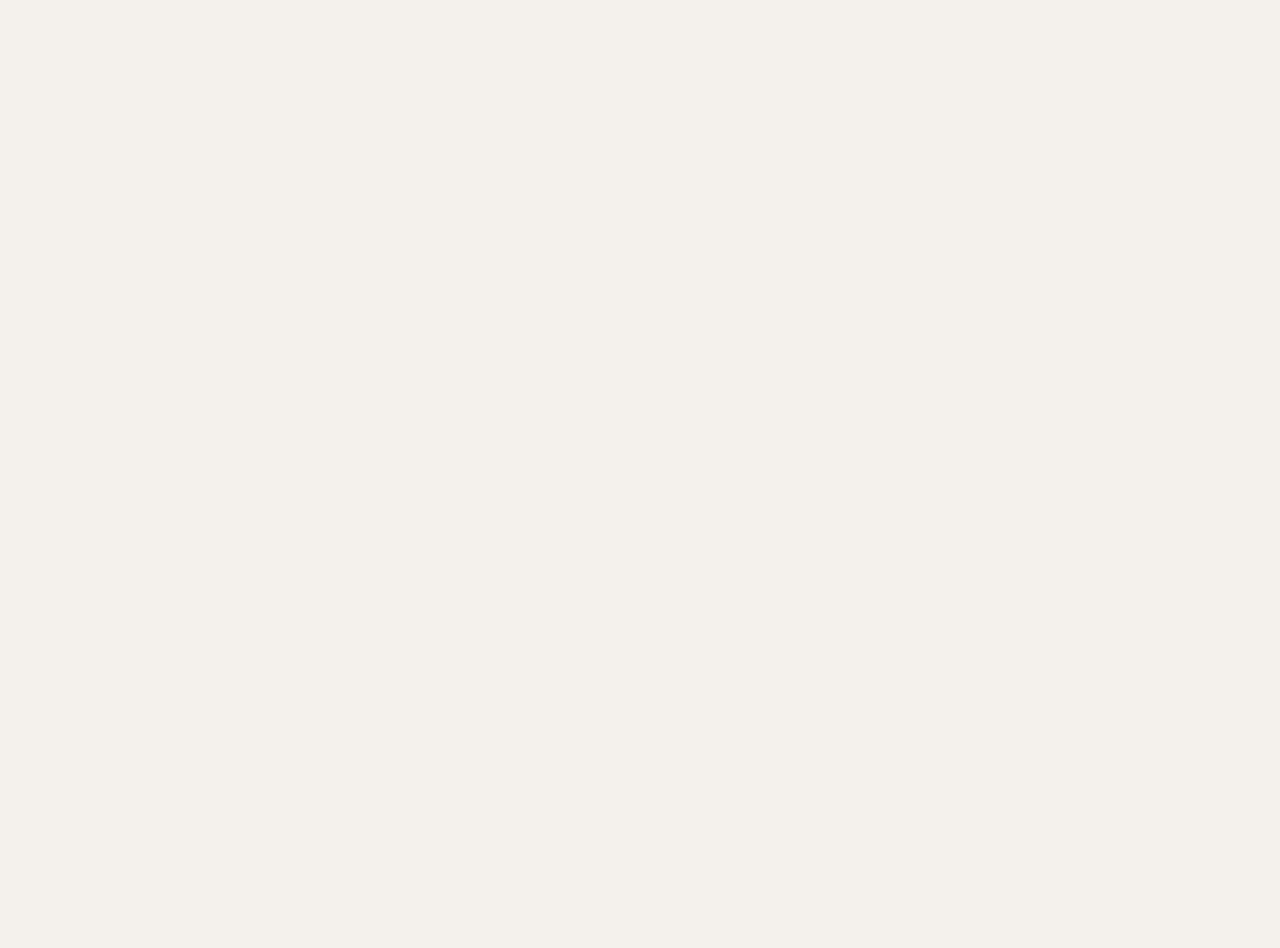
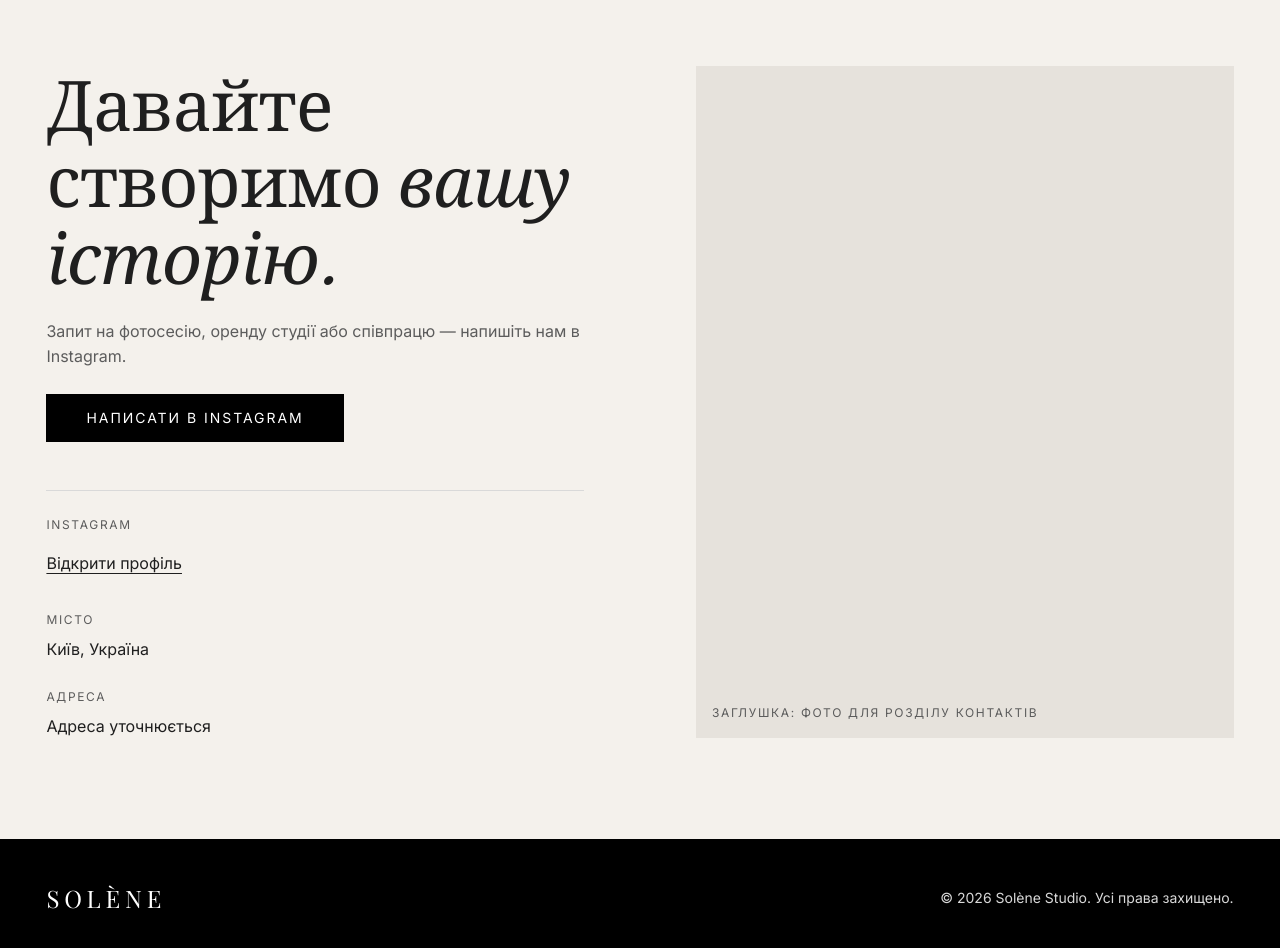
Before and after one commit to BOgdanRoz/PhotoStudio, a React (Vite) app: page / in a window 1280 px wide. Shown: the part 6160-7108 px from the top of the page. Before the commit the page ends 6124 px from the top, so only its background shows below. Built offline with nearby package versions, Linux system fonts and the light colour scheme; a web font is replaced by a local one.

Commit message:
Add contact section and footer

```diff
--- a/src/App.tsx
+++ b/src/App.tsx
@@ -4,6 +4,8 @@ import Portfolio from './components/Portfolio/Portfolio'
 import Services from './components/Services/Services'
 import Studio from './components/Studio/Studio'
 import About from './components/About/About'
+import Contact from './components/Contact/Contact'
+import Footer from './components/Footer/Footer'
 
 function App() {
   return (
@@ -18,7 +20,9 @@ function App() {
         <Services />
         <Studio />
         <About />
+        <Contact />
       </main>
+      <Footer />
     </>
   )
 }
--- /dev/null
+++ b/src/components/Contact/Contact.module.css
@@ -0,0 +1,84 @@
+.contact {
+  padding-block: var(--section-space);
+  border-top: 1px solid var(--color-border);
+}
+
+.inner {
+  display: grid;
+  gap: var(--space-lg);
+  width: min(100% - 2 * var(--gutter), var(--container-max));
+  margin-inline: auto;
+  align-items: center;
+}
+
+.content {
+  display: flex;
+  flex-direction: column;
+  align-items: flex-start;
+  gap: var(--space-md);
+}
+
+.title {
+  font-size: var(--text-3xl);
+}
+
+.text {
+  color: var(--color-text-muted);
+}
+
+.primary {
+  display: inline-flex;
+  align-items: center;
+  justify-content: center;
+  min-height: 48px;
+  padding: var(--space-xs) var(--space-lg);
+  background-color: var(--color-black);
+  color: var(--color-white);
+  font-size: var(--text-sm);
+  letter-spacing: var(--tracking-label);
+  text-transform: uppercase;
+  transition: background-color var(--transition-base);
+}
+
+.primary:hover {
+  background-color: var(--color-charcoal);
+}
+
+.details {
+  display: grid;
+  gap: var(--space-md);
+  width: 100%;
+  margin-top: var(--space-md);
+  padding-top: var(--space-md);
+  border-top: 1px solid var(--color-border);
+}
+
+.details dt {
+  font-size: var(--text-xs);
+  letter-spacing: var(--tracking-label);
+  text-transform: uppercase;
+  color: var(--color-text-muted);
+}
+
+.details dd {
+  margin-top: var(--space-xs);
+}
+
+.link {
+  display: inline-flex;
+  align-items: center;
+  min-height: 44px;
+  text-decoration: underline;
+  text-underline-offset: 4px;
+}
+
+.media {
+  width: 100%;
+}
+
+@media (min-width: 900px) {
+  .inner {
+    grid-template-columns: 1fr 1fr;
+    gap: var(--space-xl);
+  }
+}
--- /dev/null
+++ b/src/components/Contact/Contact.tsx
@@ -0,0 +1,62 @@
+import ImagePlaceholder from '../ImagePlaceholder/ImagePlaceholder'
+import { site } from '../../data/site'
+import styles from './Contact.module.css'
+
+function Contact() {
+  return (
+    <section id="contact" className={styles.contact} aria-labelledby="contact-title">
+      <div className={styles.inner}>
+        <div className={styles.content}>
+          <h2 id="contact-title" className={styles.title}>
+            Давайте створимо <em>вашу історію.</em>
+          </h2>
+          <p className={styles.text}>
+            Запит на фотосесію, оренду студії або співпрацю — напишіть нам в
+            Instagram.
+          </p>
+
+          <a
+            href={site.instagramUrl}
+            className={styles.primary}
+            target="_blank"
+            rel="noopener noreferrer"
+          >
+            Написати в Instagram
+            <span className="visually-hidden"> (нова вкладка)</span>
+          </a>
+
+          <dl className={styles.details}>
+            <div>
+              <dt>Instagram</dt>
+              <dd>
+                <a
+                  href={site.instagramUrl}
+                  target="_blank"
+                  rel="noopener noreferrer"
+                  className={styles.link}
+                >
+                  Відкрити профіль
+                  <span className="visually-hidden"> (нова вкладка)</span>
+                </a>
+              </dd>
+            </div>
+            <div>
+              <dt>Місто</dt>
+              <dd>{site.city}</dd>
+            </div>
+            <div>
+              <dt>Адреса</dt>
+              <dd>{site.address}</dd>
+            </div>
+          </dl>
+        </div>
+
+        <div className={styles.media}>
+          <ImagePlaceholder label="Заглушка: фото для розділу контактів" ratio="4 / 5" />
+        </div>
+      </div>
+    </section>
+  )
+}
+
+export default Contact
--- /dev/null
+++ b/src/components/Footer/Footer.module.css
@@ -0,0 +1,27 @@
+.footer {
+  padding-block: var(--space-lg);
+  background-color: var(--color-black);
+  color: var(--color-white);
+}
+
+.inner {
+  display: flex;
+  flex-wrap: wrap;
+  align-items: center;
+  justify-content: space-between;
+  gap: var(--space-sm) var(--space-lg);
+  width: min(100% - 2 * var(--gutter), var(--container-max));
+  margin-inline: auto;
+}
+
+.logo {
+  font-family: var(--font-serif);
+  font-size: var(--text-xl);
+  letter-spacing: 0.2em;
+  text-transform: uppercase;
+}
+
+.copy {
+  font-size: var(--text-sm);
+  color: var(--color-light-gray);
+}
--- /dev/null
+++ b/src/components/Footer/Footer.tsx
@@ -0,0 +1,17 @@
+import { site } from '../../data/site'
+import styles from './Footer.module.css'
+
+function Footer() {
+  return (
+    <footer className={styles.footer}>
+      <div className={styles.inner}>
+        <p className={styles.logo}>Solène</p>
+        <p className={styles.copy}>
+          © {new Date().getFullYear()} {site.name}. Усі права захищено.
+        </p>
+      </div>
+    </footer>
+  )
+}
+
+export default Footer
```
